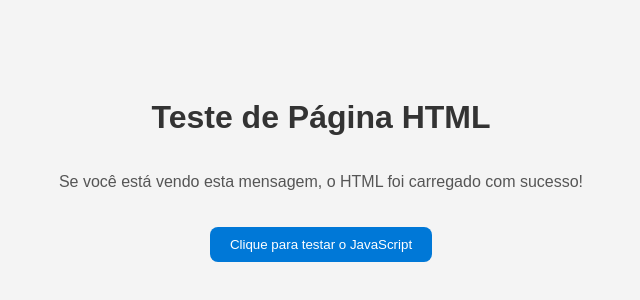
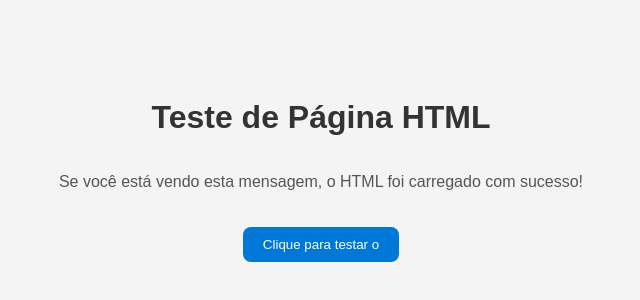
Before and after one commit to nayaratonial/Projeto01., a plain HTML site: page index.html in a window 1280 px wide. Shown: the part 230-530 px from the top of the page, without its empty margins (319-959 px from the left). Drawn offline with Linux system fonts and the light colour scheme.

Commit message:
Update index.html

```diff
--- a/index.html
+++ b/index.html
@@ -38,7 +38,7 @@
 <body>
   <h1>Teste de Página HTML</h1>
   <p>Se você está vendo esta mensagem, o HTML foi carregado com sucesso!</p>
-  <button onclick="mostrarMensagem()">Clique para testar o JavaScript</button>
+  <button onclick="mostrarMensagem()">Clique para testar o </button>
 
   <script>
     function mostrarMensagem() {
```
